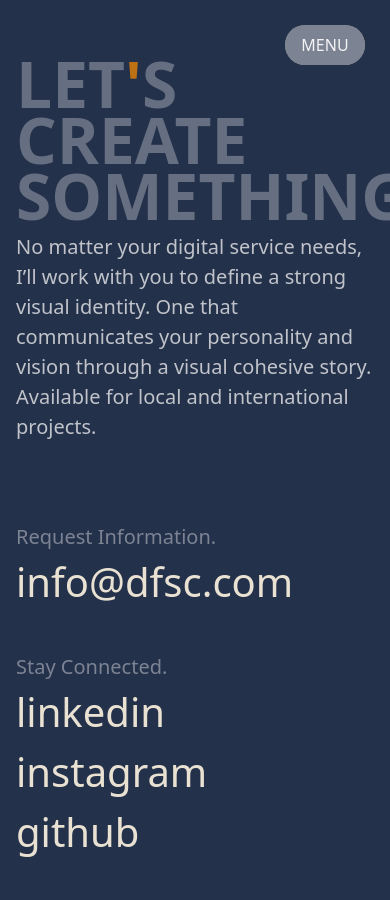
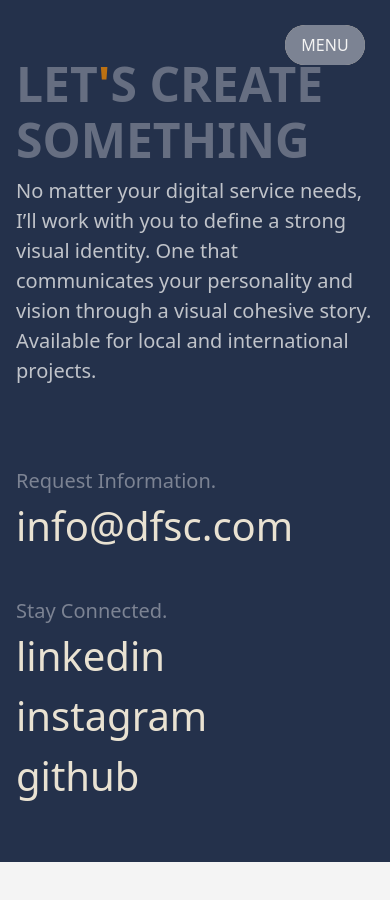
Before and after one commit to kbrandon19/debonairfox-creative-studio, a Next.js app: page /Contact in a window 390 px wide. Shown: the top 900 px of the page. After the commit the page ends 862 px from the top, so only its background shows below. Built offline with nearby package versions, Linux system fonts and the light colour scheme; what @xpd/tailwind-3dtransforms would draw is missing.

Commit message:
Cont. - Menu animation, added links, tested functionality, still needs improvements with sizing, colors, and code clean up.

```diff
--- a/app/Contact/page.tsx
+++ b/app/Contact/page.tsx
@@ -38,7 +38,7 @@ async function Contact() {
             <div className="w-full h-auto flex flex-col gap-y-2 xl:gap-y-0  xl:justify-between content-center xl:items-center">
 
               <div className="max-w-96 ">
-                <h1 className="text-titleSmd leading-[3.5rem] md:text-titleMd md:leading-[5rem] lg:text-titleLg lg:leading-[8rem] uppercase font-semibold opacity-75 text-accent-100 ">
+                <h1 className="text-titleMid leading-[3.5rem] md:text-titleMd md:leading-[5rem] lg:text-titleLg lg:leading-[8rem] uppercase font-semibold opacity-75 text-accent-100 ">
                   Let<span className="text-tangerine">&apos;</span>s Create
                   Something
                 </h1>
--- a/app/globals.css
+++ b/app/globals.css
@@ -22,7 +22,7 @@
 
   body {
     width: 100%;
-    overflow-x: hidden;
+    /* overflow-x: hidden; */
     height:auto;
     margin: 0;
     padding: 0;
@@ -158,9 +158,9 @@
   transition: transform 0.75s cubic-bezier(0.76, 0, 0.24, 1);}
 
 
-  .perspectiveText:hover{
+  /* .perspectiveText:hover{
 
-    transform: rotateX(90deg);}
+    transform: rotateX(90deg);} */
 
 
 
@@ -171,8 +171,8 @@
     pointer-events: none;
 
     text-transform: uppercase;}
-
-  .perspectiveText p:nth-of-type(1):hover{transform:translateY(-100%); opacity:0;}
+/*
+  .perspectiveText p:nth-of-type(1):hover{transform:translateY(-100%); opacity:0;} */
 
   .perspectiveText p:nth-of-type(2){
 
@@ -186,4 +186,4 @@
 
   }
 
-  .perspectiveText p:nth-of-type(2):hover{ opacity: 1;}
+  /* .perspectiveText p:nth-of-type(2):hover{ opacity: 1;} */
--- a/components/Header/Nav/data.ts
+++ b/components/Header/Nav/data.ts
@@ -1,19 +1,19 @@
 export const Links = [
-
     {
-       title: "Home",
-        href: "/"
-    },{
+        title: "Home",
+         href: "/"
+     },
+    {
         title: "Services",
-         href: "/"
+         href: "/Services"
      },{
         title: "About",
-         href: "/"
+         href: "/About"
      },{
         title: "Case Studies",
-         href: "/"
+         href: "/case-study"
      },{
         title: "Contact",
-         href: "/"
+         href: "/Contact"
      },
 ]
--- a/components/Header/Nav/page.tsx
+++ b/components/Header/Nav/page.tsx
@@ -1,15 +1,64 @@
 import React from "react";
-import motion from "framer-motion";
-import { Links } from './data';
+import { motion } from "framer-motion";
+import { Links } from "./data"; // Assuming you have link data
 
-function page() {
+const perspective = {
+  initial: {
+    opacity: 0,
+    rotateX: 90,
+    translateY: 100,
+    translateX: 20,
+  },
+  enter: (i: number) => ({
+    opacity: 1,
+    rotateX: 0,
+    translateY: 0,
+    translateX: 0,
+    transition: {
+      duration: 0.65,
+      delay: 0.5 + i * 0.1,
+      ease: [0.215, 0.61, 0.355, 1],
+      opacity: { duration: 0.35 },
+    },
+  }),
+  exit: {
+
+    opacity: 0,
+
+    transition: { duration: 0.5, type: "linear", ease: [0.76, 0, 0.24, 1]}
+
+}
+};
+
+interface PageProps {
+  isActive: boolean;
+}
+
+const Page: React.FC<PageProps> = ({ isActive }) => {
   return (
-    <div className="flex flex-col justify-between h-full box-border pt-24 px-10 pb-12 ">
+    <div className="flex flex-col justify-between h-full box-border pt-24 px-10 pb-12">
       <div className="flex gap-[10px] flex-col">
-
+        {Links.map((link, i) => {
+          const { title, href } = link;
+          return (
+            <div key={i} className="">
+              <motion.div
+                custom={i}
+                variants={perspective}
+                initial="initial"
+                animate={isActive ? "enter" : "initial"}  // Trigger enter on isActive
+                exit="exit"
+              >
+                <a href={href} className="text-black text-secTitle">
+                  {title}
+                </a>
+              </motion.div>
+            </div>
+          );
+        })}
       </div>
     </div>
   );
-}
+};
 
-export default page;
+export default Page;
--- a/components/Header/header01.tsx
+++ b/components/Header/header01.tsx
@@ -1,74 +1,58 @@
 "use client";
-import React, { useState } from "react";
-import Link from "next/link";
-import { Button } from "../ui/button";
-import Menu from "../Header/Menu/page";
+import React, { useState, useEffect } from "react";
 import { motion } from "framer-motion";
 import Nav from "../Header/Nav/page";
+import Menu from "../Header/Menu/page";
 
-const menu = {
-
+const menu = (isLargeScreen: boolean) => ({
   open: {
-
-      width: "480px",
-
+    width: isLargeScreen ? "480px" : "100vw",
     height: "650px",
-
     top: "-25px",
-
     right: "-25px",
-
-      transition: { duration: 0.75, type: "tween", ease: [0.76, 0, 0.24, 1]}
-
+    transition: { duration: 0.75, type: "tween", ease: [0.76, 0, 0.24, 1] },
   },
-
   closed: {
-
     width: "80px",
-
     height: "40px",
-
     top: "0px",
-
     right: "0px",
-
-      transition: { duration: 0.75, delay: 0.35, type: "tween", ease: [0.76, 0, 0.24, 1]}
-
-  }
-
-}
+    transition: { duration: 0.75, delay: 0.35, type: "tween", ease: [0.76, 0, 0.24, 1] },
+  },
+});
 
 function Header() {
   const [isActive, setIsActive] = useState<boolean>(false);
+  const [isLargeScreen, setIsLargeScreen] = useState<boolean>(false);
+
+  useEffect(() => {
+    const handleResize = () => {
+      setIsLargeScreen(window.matchMedia("(min-width: 1080px)").matches);
+    };
+
+    // Check the screen size on initial render
+    handleResize();
+
+    // Add resize event listener
+    window.addEventListener("resize", handleResize);
+
+    // Cleanup event listener on component unmount
+    return () => window.removeEventListener("resize", handleResize);
+  }, []);
 
   return (
-    <div className=" fixed z-20 top-[25px] md:top-[50px] right-[25px] md:right-[50px] ">
-      {/* Logo */}
-        {/* <div className="logo flex flex-row gap-2">
-          <Link href={"/"} className="flex flex-row gap-2">
-            <div className="h-5 w-5 bg-accent-default rounded-full  "> </div>
-            <div className="h-5 w-5 bg-tangerine rounded-full  "> </div>
-            <div className="h-5 w-5 bg-background rounded-full "> </div>
-          </Link>
-        </div> */}
-
-       {/* md:w-[480px]  */}
-          <motion.div className="w-screen md:w-[480px] h-[650px] bg-neutral-default rounded-[25px] relative opacity-60"
-
-          variants={menu}
-
+    <div className="fixed z-20 top-[25px] md:top-[50px] right-[25px] md:right-[50px]">
+      <motion.div
+        className="w-screen h-[650px] bg-neutral-default rounded-[25px] relative opacity-95"
+        variants={menu(isLargeScreen)}
         animate={isActive ? "open" : "closed"}
-
-                initial="closed">
-
-
-            <Nav/>
+        initial="closed"
+      >
+        {/* Pass isActive to Nav for controlling link animations */}
+        <Nav isActive={isActive} />
       </motion.div>
       <Menu isActive={isActive} setIsActive={setIsActive} />
-
     </div>
-
-
   );
 }
 
```
Lines whose indentation alone changed are shown as unchanged.
